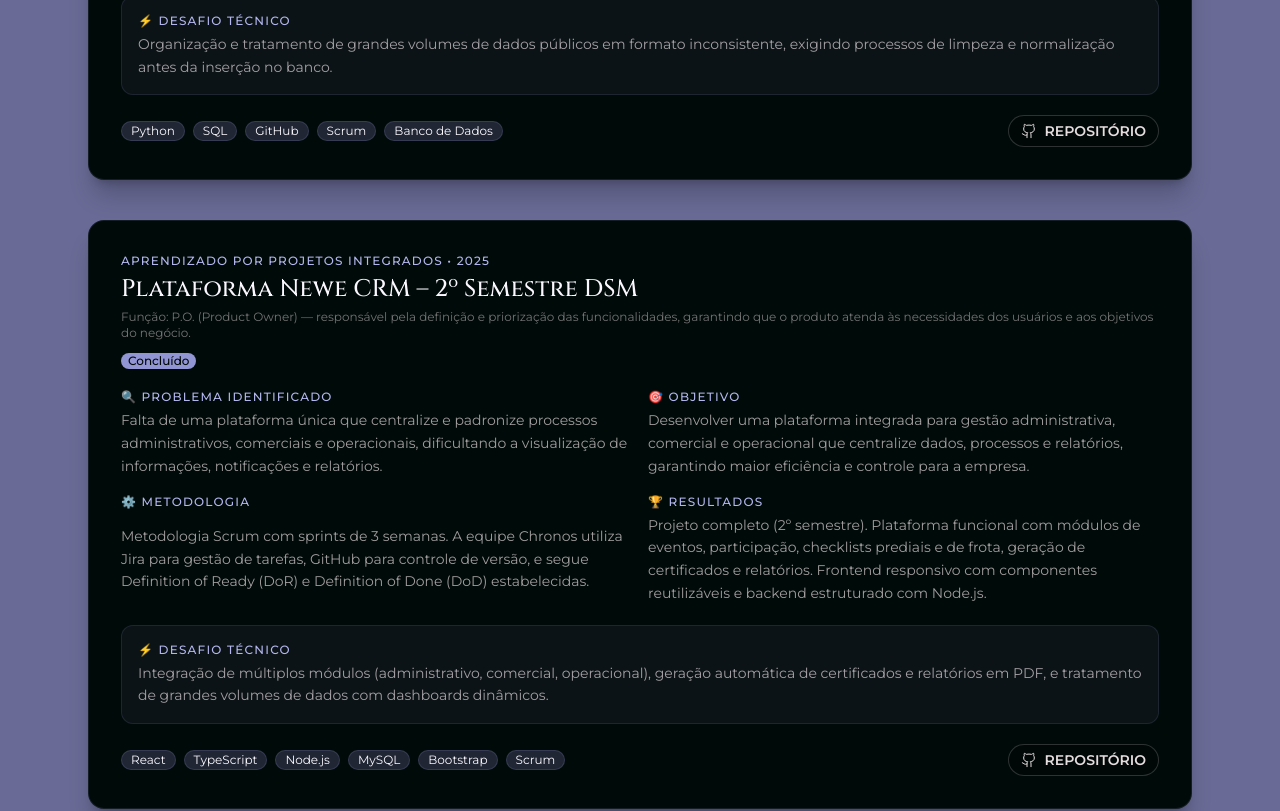
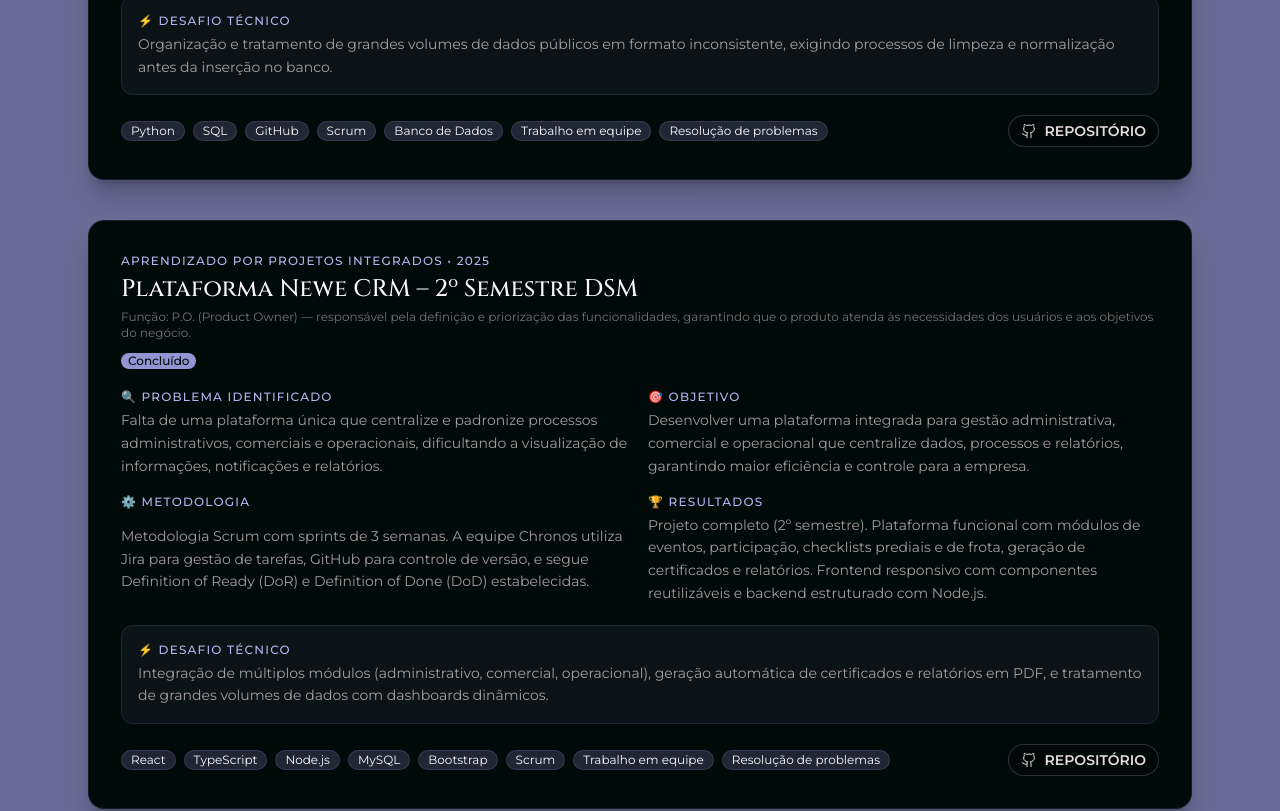
Before and after one commit to rebeca-lima-ti/portfolio-rebeca, a React (Vite) app: page / in a window 1280 px wide. Shown: the part 3360-4171 px from the top of the page. Built offline with nearby package versions, Linux system fonts and the light colour scheme.

Commit message:
feat: Adição de badges (soft skills) no card do projeto

```diff
--- a/src/components/Projects.jsx
+++ b/src/components/Projects.jsx
@@ -7,12 +7,11 @@ const projects = [
     year: "2025",
     status: "Concluído",
     statusColor: "badge-success",
-    image: apiProjImg,
     repo: "https://github.com/Team-Chronos/API-DSM-1SEMESTRE-2025",
     problem: "Falta de uma ferramenta acessível para monitorar as tendências do mercado de importação e exportação no estado de São Paulo, dificultando a análise de dados por pequenas empresas e pesquisadores.",
     objective: "Desenvolver um sistema web para visualização e análise de dados de importação e exportação no estado de São Paulo, com dashboards interativos e relatórios periódicos.",
     methodology: "Metodologia Scrum com sprints quinzenais. A equipe Chronos é composta por Product Owner, Scrum Master e Dev Team, utilizando GitHub para controle de versão e Jira para gestão de tarefas.",
-    technologies: ["Python", "SQL", "GitHub", "Scrum", "Banco de Dados"],
+    technologies: ["Python", "SQL", "GitHub", "Scrum", "Banco de Dados", "Trabalho em equipe", "Resolução de problemas"],
     challenges: "Organização e tratamento de grandes volumes de dados públicos em formato inconsistente, exigindo processos de limpeza e normalização antes da inserção no banco.",
     results: "Projeto completo (1º semestre). Estrutura do banco de dados modelada e todas as telas do sistema em funcionamento com gráficos e busca funcionais. Mais informações no repositório GitHub.",
     role: "Dev Team — responsável pela modelagem e manutenção do banco de dados e atualizações periódicas no repositório.",
@@ -23,12 +22,11 @@ const projects = [
     year: "2025",
     status: "Concluído",
     statusColor: "badge-success",
-    image: apiProjImg,
     repo: "https://github.com/Team-Chronos/API-DSM-2SEMESTRE-2025",
     problem: "Falta de uma plataforma única que centralize e padronize processos administrativos, comerciais e operacionais, dificultando a visualização de informações, notificações e relatórios.",
     objective: "Desenvolver uma plataforma integrada para gestão administrativa, comercial e operacional que centralize dados, processos e relatórios, garantindo maior eficiência e controle para a empresa.",
     methodology: "Metodologia Scrum com sprints de 3 semanas. A equipe Chronos utiliza Jira para gestão de tarefas, GitHub para controle de versão, e segue Definition of Ready (DoR) e Definition of Done (DoD) estabelecidas.",
-    technologies: ["React", "TypeScript", "Node.js", "MySQL", "Bootstrap", "Scrum"],
+    technologies: ["React", "TypeScript", "Node.js", "MySQL", "Bootstrap", "Scrum", "Trabalho em equipe", "Resolução de problemas"],
     challenges: "Integração de múltiplos módulos (administrativo, comercial, operacional), geração automática de certificados e relatórios em PDF, e tratamento de grandes volumes de dados com dashboards dinâmicos.",
     results: "Projeto completo (2º semestre). Plataforma funcional com módulos de eventos, participação, checklists prediais e de frota, geração de certificados e relatórios. Frontend responsivo com componentes reutilizáveis e backend estruturado com Node.js.",
     role: "P.O. (Product Owner) — responsável pela definição e priorização das funcionalidades, garantindo que o produto atenda às necessidades dos usuários e aos objetivos do negócio.",
@@ -39,12 +37,11 @@ const projects = [
     year: "2026",
     status: "Concluído",
     statusColor: "badge-success",
-    image: apiProjImg,
     repo: "https://github.com/fatec-api/java-the-hutt",
     problem: "Sistema de apontamento de horas obsoleto que sofre com lentidão e falhas de integração, deixando a diretoria sem visibilidade sobre produtividade das equipes, performance de projetos e alocação de recursos.",
     objective: "Desenvolver uma aplicação web com sistema de controle centralizado de apontamento de horas, oferecendo visibilidade sobre esforço, custos e base de cobrança para tomada de decisão estratégica.",
     methodology: "Metodologia Scrum com sprints de 3 semanas. Primeira sprint com arquitetura monolítica para validar regras de negócio. Próximas sprints com estratégia de microsserviços. Utiliza Git Flow para versionamento.",
-    technologies: ["Java", "Spring Boot", "React", "TypeScript", "MySQL", "Docker", "Tailwind CSS"],
+    technologies: ["Java", "Spring Boot", "React", "TypeScript", "MySQL", "Scrum", "Docker", "Tailwind CSS", "Trabalho em equipe", "Keycloak", "Resolução de problemas"],
     challenges: "Implementação de múltiplas regras de custo e faturamento por projeto e profissional, integração de microsserviços, geração de relatórios analíticos complexos, e validação de apontamentos com histórico de alterações.",
     results: "Projeto completo (3º semestre). Sistema web funcional com autenticação via Keycloak, apontamento de horas por atividade, aprovação de apontamentos, relatórios de custo vs orçamento, e dashboards com insights sobre produtividade.",
     role: "Dev Team — responsável pelo desenvolvimento de componentes React com TypeScript, integração com backend Spring Boot, e implementação de diversas funcionalidades.",
```
